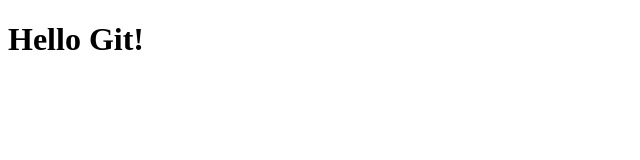
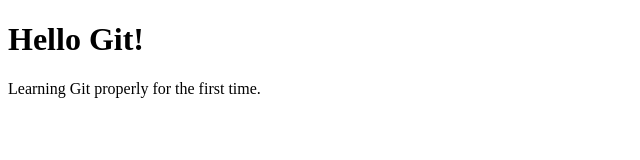
Before and after one commit to Saadatu-code/phase-0-practice, a plain HTML site: page index.html in a window 1280 px wide. Shown: the whole page, without its empty margins (0-640 px from the left). Drawn offline with Linux system fonts and the light colour scheme.

Commit message:
feat: add description paragraph

```diff
--- a/index.html
+++ b/index.html
@@ -7,5 +7,6 @@
   </head>
   <body>
     <h1>Hello Git!</h1>
+    <p>Learning Git properly for the first time.</p>
   </body>
 </html>
```
